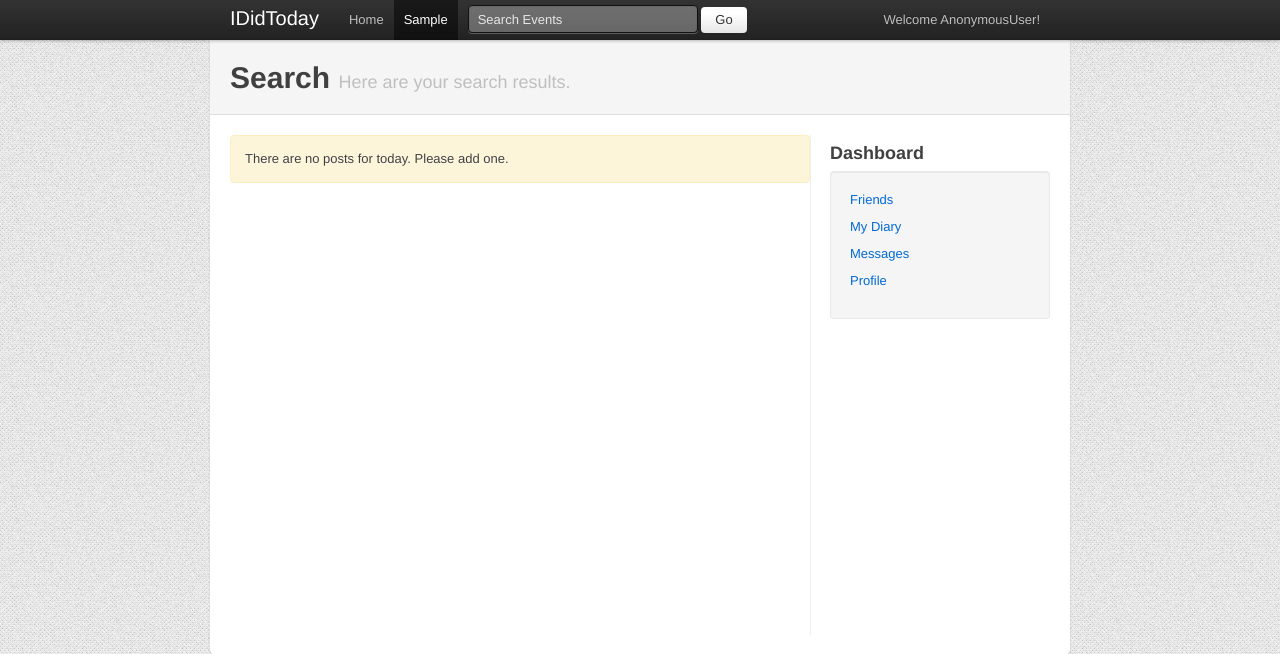
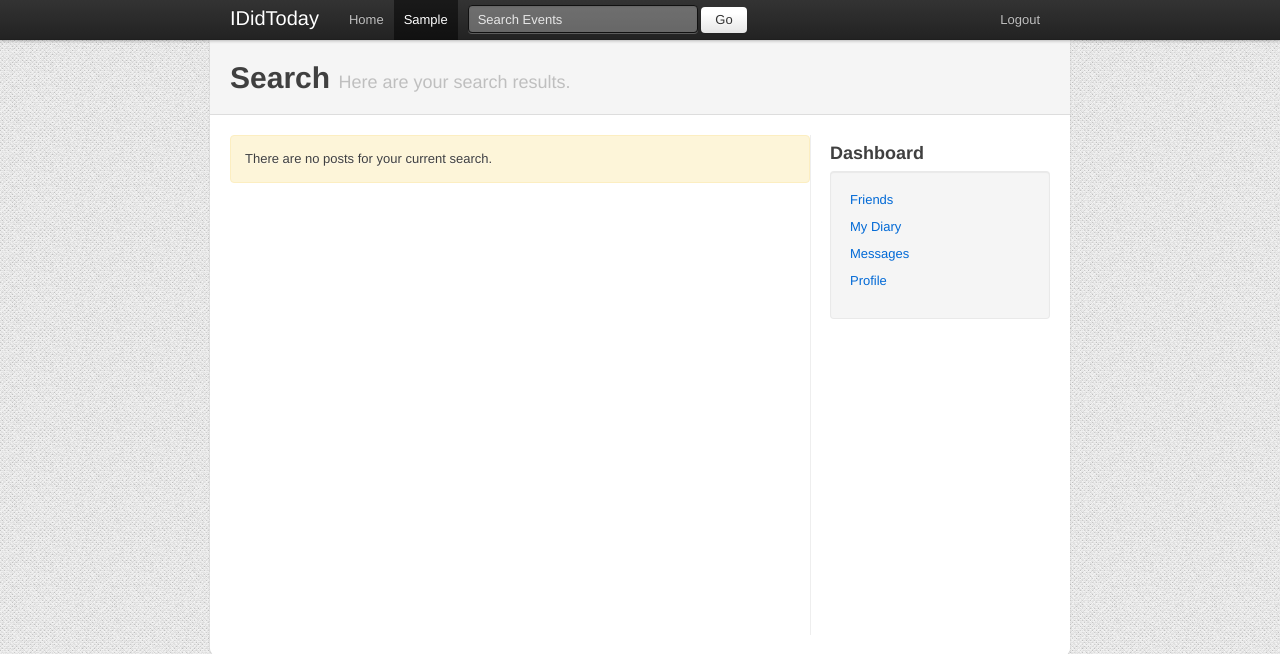
Before and after one commit to chromer/CD-Library, a Django app: template templates/diary/search.html in a window 1280 px wide. Shown: the top 654 px of the page. Run offline with Django 3.2, Linux system fonts and the light colour scheme; the template is opened without the code that fills it, so the values that code supplies are empty; some libraries are stand-ins or nearby versions.

Commit message:
added logout view and fixed some other bugs

```diff
--- a/accounts/urls.py
+++ b/accounts/urls.py
@@ -5,4 +5,5 @@ urlpatterns = patterns('',
         (r'^login/$', 'accounts.views.login_user'),
         (r'^signup/$', 'accounts.views.signup'),
         (r'^profile/$', 'accounts.views.profile'),
+        (r'^logout/$', 'accounts.views.logout_user'),
 )
--- a/diary/urls.py
+++ b/diary/urls.py
@@ -3,7 +3,6 @@ from django.conf.urls.defaults import *
 
 urlpatterns = patterns('',
         (r'^today/$', 'diary.views.today'),
-        (r'^add_event/$', 'diary.views.add_event'),
         (r'^plusorminus/$', 'diary.views.plus_or_minus'),
         (r'^search/$', 'diary.views.search_events'),
 )
--- a/templates/base.html
+++ b/templates/base.html
@@ -101,7 +101,8 @@
           </form>
 
           <ul class="nav secondary-nav">
-            <li><a href="#">Welcome {{user}}!</a></li>
+            <!--<li><a href="#">Welcome {{user}}!</a></li>-->
+            <li><a href="/accounts/logout">Logout</a></li>
           </ul>
         </div>
       </div>
--- a/templates/diary/search.html
+++ b/templates/diary/search.html
@@ -17,7 +17,7 @@
     {% endfor %}
   {% else %}
     <div class="alert-message block-message warning">
-      <p>There are no posts for today. Please add one.</p>
+      <p>There are no posts for your current search.</p>
     </div>
   {% endif %}
 {% endblock%}
```
Also changed, not shown: accounts/views.py (+7 -2 lines).
